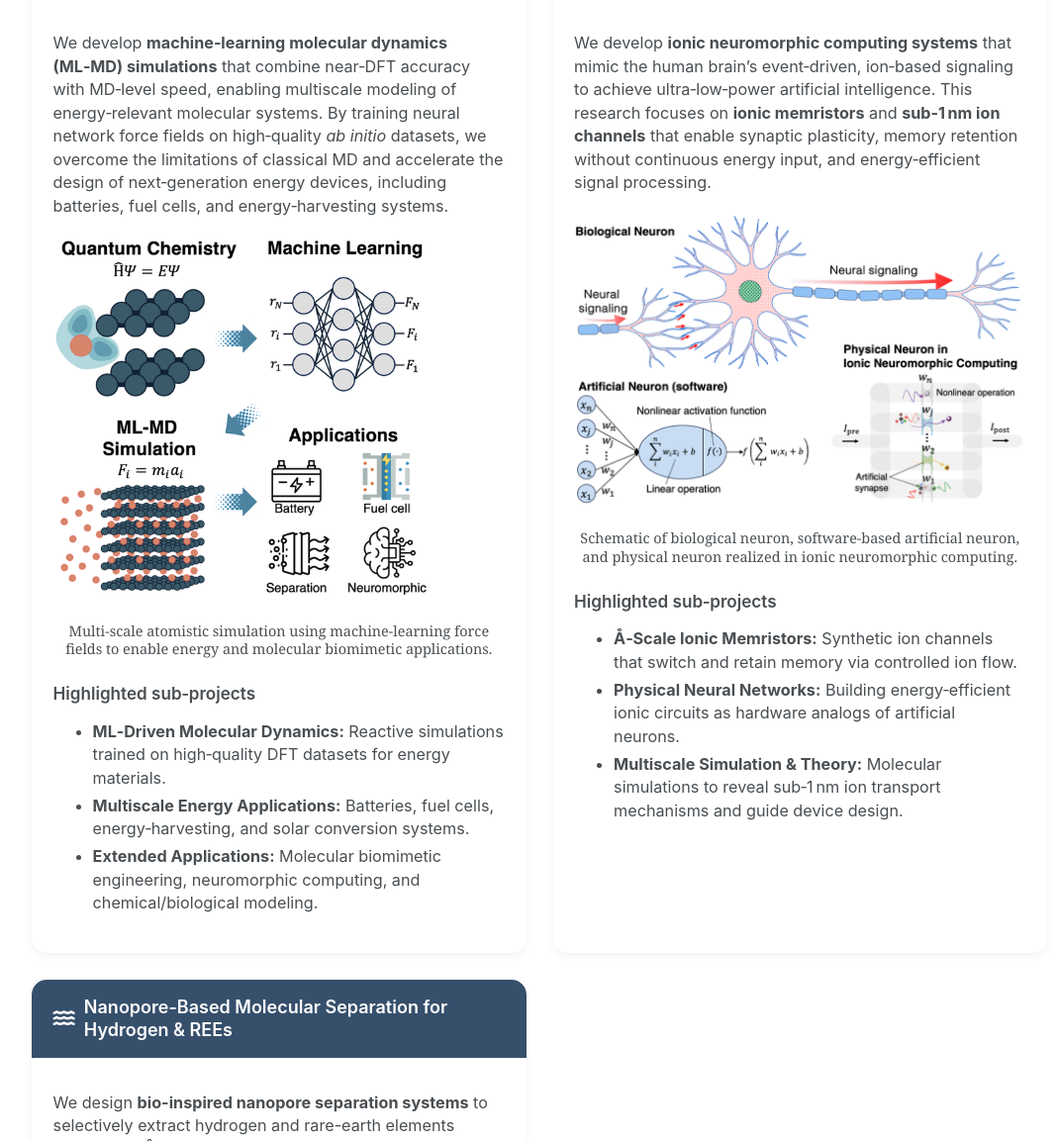
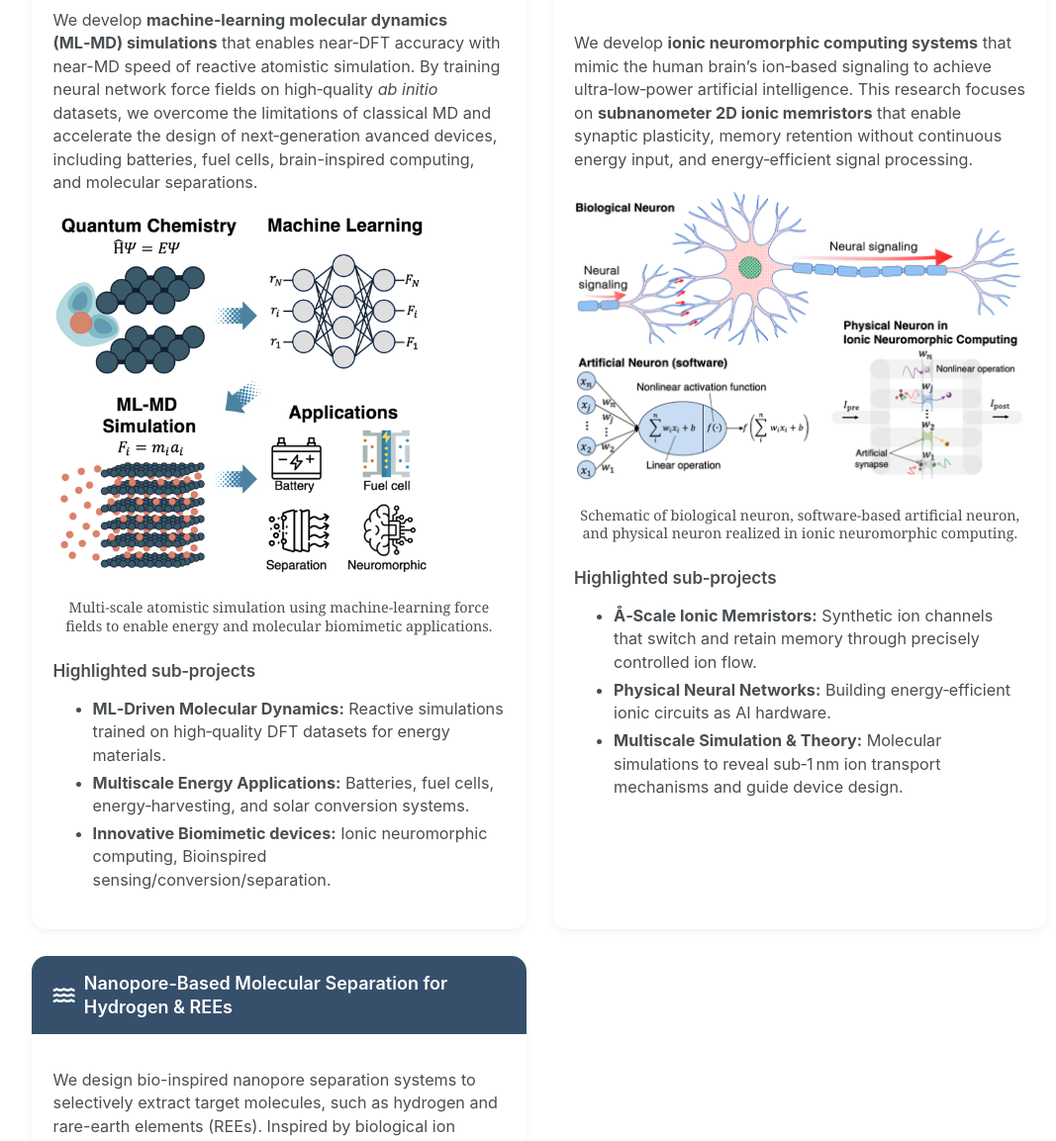
Before and after one commit to Yechan-Noh/MPSG, a Jekyll site: the page built from _pages/research.html, in a window 1280 px wide and 1400 px high. Shown: the part 247-1400 px from the top of the window at 99% size, without its empty margins (95-1162 px from the left). Built offline with Jekyll 4.4.1, drawn with Linux system fonts in a browser that asks for light colours; a script that is not in the unit is left out; some of the changed text lies outside the part shown.

Commit message:
update on research details

```diff
--- a/_pages/research.html
+++ b/_pages/research.html
@@ -202,16 +202,15 @@ author_profile: false
     <article class="research-card">
         <div class="research-header">
             <i class="fa-solid fa-atom"></i>
-            <span>Machine Learning Molecular Dynamics for Energy Applications</span>
+            <span>Machine Learning Molecular Dynamics</span>
         </div>
         <div class="research-body">
             <p>
-                We develop <strong>machine‑learning molecular dynamics (ML‑MD) simulations</strong> that combine
-                near‑DFT accuracy with MD‑level speed, enabling multiscale modeling of energy‑relevant molecular
-                systems.
+                We develop <strong>machine‑learning molecular dynamics (ML‑MD) simulations</strong> that enables
+                near‑DFT accuracy with near-MD speed of reactive atomistic simulation.
                 By training neural network force fields on high‑quality <em>ab initio</em> datasets,
                 we overcome the limitations of classical MD and accelerate the design of next‑generation
-                energy devices, including batteries, fuel cells, and energy‑harvesting systems.
+                avanced devices, including batteries, fuel cells, brain-inspired computing, and molecular separations.
             </p>
             <figure style="text-align:center; margin:1rem 0;">
                 <img src="{{ '/assets/img/research/ml-md-simulation.png' | relative_url }}"
@@ -228,8 +227,8 @@ author_profile: false
                     datasets for energy materials.</li>
                 <li><strong>Multiscale Energy Applications:</strong> Batteries, fuel cells, energy‑harvesting, and solar
                     conversion systems.</li>
-                <li><strong>Extended Applications:</strong> Molecular biomimetic engineering, neuromorphic computing,
-                    and chemical/biological modeling.</li>
+                <li><strong>Innovative Biomimetic devices:</strong> Ionic neuromorphic computing,
+                    Bioinspired sensing/conversion/separation.</li>
             </ul>
         </div>
     </article>
@@ -242,10 +241,10 @@ author_profile: false
         </div>
         <div class="research-body">
             <p>
-                We develop <strong>ionic neuromorphic computing systems</strong> that mimic the human brain’s
-                event‑driven, ion‑based signaling to achieve ultra‑low‑power artificial intelligence.
-                This research focuses on <strong>ionic memristors</strong> and
-                <strong>sub‑1 nm ion channels</strong> that enable synaptic plasticity, memory retention
+                We develop <strong>ionic neuromorphic computing systems</strong> that mimic the human brain’s ion‑based
+                signaling to achieve ultra‑low‑power artificial intelligence.
+                This research focuses on <strong>subnanometer 2D ionic memristors</strong> that enable synaptic
+                plasticity, memory retention
                 without continuous energy input, and energy‑efficient signal processing.
             </p>
 
@@ -260,10 +259,10 @@ author_profile: false
 
             <h4>Highlighted sub‑projects</h4>
             <ul>
-                <li><strong>Å‑Scale Ionic Memristors:</strong> Synthetic ion channels that switch and retain memory via
-                    controlled ion flow.</li>
-                <li><strong>Physical Neural Networks:</strong> Building energy‑efficient ionic circuits as hardware
-                    analogs of artificial neurons.</li>
+                <li><strong>Å‑Scale Ionic Memristors:</strong> Synthetic ion channels that switch and retain memory
+                    through precisely controlled ion flow.</li>
+                <li><strong>Physical Neural Networks:</strong> Building energy‑efficient ionic circuits as AI hardware.
+                </li>
                 <li><strong>Multiscale Simulation & Theory:</strong> Molecular simulations to reveal sub‑1 nm ion
                     transport mechanisms and guide device design.</li>
             </ul>
@@ -279,11 +278,11 @@ author_profile: false
         </div>
         <div class="research-body">
             <p>
-                We design <strong>bio-inspired nanopore separation systems</strong> to selectively extract hydrogen
-                and rare-earth elements (REEs) with <strong>Å-scale precision</strong>.
-                Inspired by biological ion channels, our approach leverages confined electrostatics,
-                hydration energy tuning, and nanostructured pore geometries to achieve highly
-                selective and energy-efficient molecular separations.
+                We design bio-inspired nanopore separation systems to selectively extract target molecules, such as
+                hydrogen and rare-earth elements (REEs).
+                Inspired by biological ion channels, we leverage confined electrostatics, molecular binding, entropic
+                barriers, hydration energy, and nanostructured pore geometries to achieve highly selective and
+                energy-efficient molecular separations.
             </p>
 
             <figure style="text-align:center; margin:1rem 0;">
@@ -298,13 +297,12 @@ author_profile: false
 
             <h4>Highlighted sub‑projects</h4>
             <ul>
-                <li><strong>Hydrogen Sieving:</strong> Quantum and MD simulations to design Å‑scale pores
+                <li><strong>Hydrogen Sieving:</strong> Quantum chemisty and MD simulations to design Å‑scale pores
                     for selective H<sub>2</sub> separation from gas mixtures.</li>
                 <li><strong>Rare‑Earth Ion Extraction:</strong> Free‑energy landscape modeling of
-                    Nd³⁺, Dy³⁺, and Y³⁺ transport through nanostructured membranes.</li>
+                    rare-earth ion transport through nanostructured membranes.</li>
                 <li><strong>Multi‑Component Competition:</strong> Simulation of ion competition and
                     selectivity hierarchies in complex extraction environments.</li>
-                <li><strong>Collaborative Validation:</strong> In partnership with experimental research groups.</li>
             </ul>
         </div>
     </article>
```
